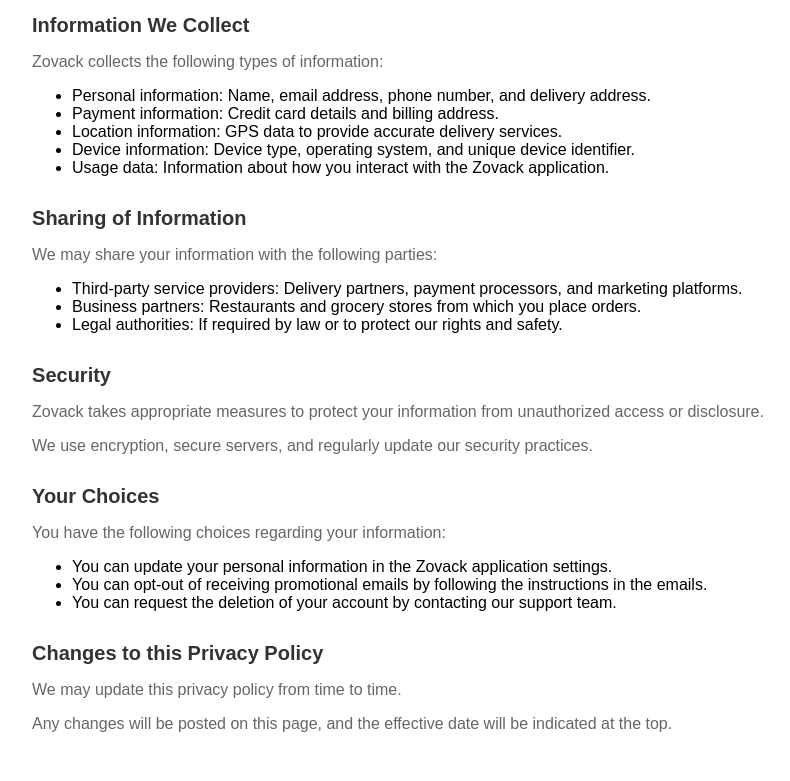
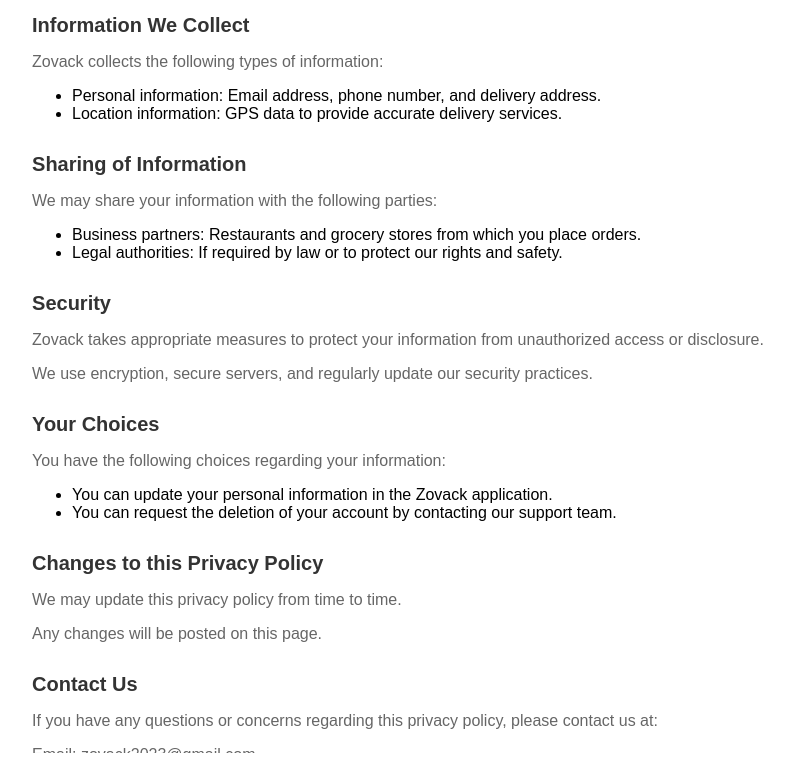
Before and after one commit to miraboh/zovack-privacy, a plain HTML site: page index.html in a window 1280 px wide. Shown: the part 75-856 px from the top of the page, without its empty margins (242-1032 px from the left). Drawn offline with Linux system fonts and the light colour scheme.

Commit message:
Update index.html

```diff
--- a/index.html
+++ b/index.html
@@ -72,11 +72,8 @@
       <h2 class="section-title">Information We Collect</h2>
       <p>Zovack collects the following types of information:</p>
       <ul>
-        <li>Personal information: Name, email address, phone number, and delivery address.</li>
-        <li>Payment information: Credit card details and billing address.</li>
+        <li>Personal information: Email address, phone number, and delivery address.</li>
         <li>Location information: GPS data to provide accurate delivery services.</li>
-        <li>Device information: Device type, operating system, and unique device identifier.</li>
-        <li>Usage data: Information about how you interact with the Zovack application.</li>
      </ul>
     </div>
 
@@ -84,7 +81,6 @@
       <h2 class="section-title">Sharing of Information</h2>
       <p>We may share your information with the following parties:</p>
       <ul>
-        <li>Third-party service providers: Delivery partners, payment processors, and marketing platforms.</li>
         <li>Business partners: Restaurants and grocery stores from which you place orders.</li>
         <li>Legal authorities: If required by law or to protect our rights and safety.</li>
       </ul>
@@ -100,8 +96,7 @@
       <h2 class="section-title">Your Choices</h2>
       <p>You have the following choices regarding your information:</p>
       <ul>
-        <li>You can update your personal information in the Zovack application settings.</li>
-        <li>You can opt-out of receiving promotional emails by following the instructions in the emails.</li>
+        <li>You can update your personal information in the Zovack application.</li>
         <li>You can request the deletion of your account by contacting our support team.</li>
       </ul>
     </div>
@@ -109,14 +104,13 @@
     <div class="section">
       <h2 class="section-title">Changes to this Privacy Policy</h2>
       <p>We may update this privacy policy from time to time.</p>
-      <p>Any changes will be posted on this page, and the effective date will be indicated at the top.</p>
+      <p>Any changes will be posted on this page.</p>
     </div>
 
     <div class="section">
       <h2 class="section-title">Contact Us</h2>
       <p>If you have any questions or concerns regarding this privacy policy, please contact us at:</p>
-      <p>Email: support@zovack.com</p>
-      <p>Phone: 123-456-7890</p>
+      <p>Email: zovack2023@gmail.com</p>
     </div>
   </div>
 
```
